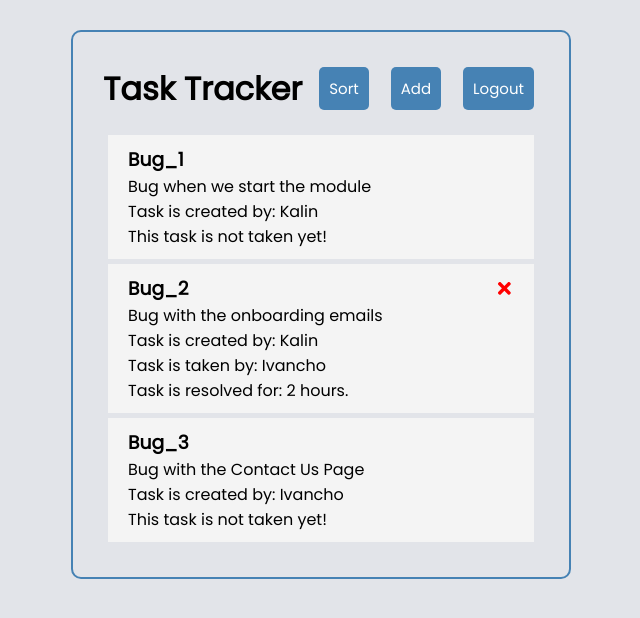
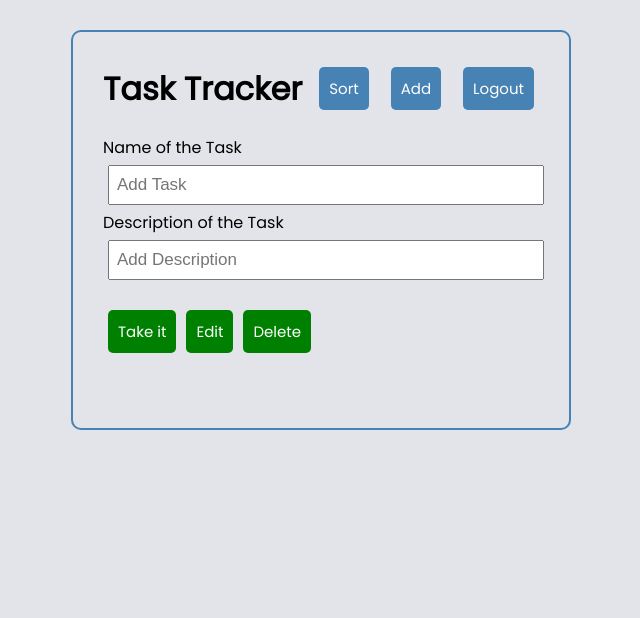
Before and after one commit to kalinsky-dev/TASK-TRACKER, a React (Create React App) app: page /1 in a window 1280 px wide. Shown: the top 618 px of the page, without its empty margins (319-959 px from the left). Built offline with nearby package versions, Linux system fonts and the light colour scheme.

Commit message:
make Routes for Home Page
Home , Login, Register, Create-Task, Details Page Router

```diff
--- a/src/App.js
+++ b/src/App.js
@@ -1,5 +1,6 @@
 
 import { useState } from 'react';
+import { Routes, Route, useNavigate } from 'react-router-dom';
 import AddTask from './components/AddTask';
 import Header from "./components/Header";
 import Home from "./components/Home";
@@ -53,11 +54,13 @@ function App() {
     <div className="container">
       <Header />
       <main>
-        <Home tasks={tasks} />
-        {/* <Login /> */}
-        {/* <Register /> */}
-        {/* <AddTask /> */}
-        {/* <TaskDetails /> */}
+        <Routes>
+          <Route path='/' element={<Home tasks={tasks} />}></Route>
+          <Route path='/login' element={<Login />}></Route>
+          <Route path='/register' element={<Register />}></Route>
+          <Route path='/create-task' element={<AddTask />}></Route>
+          <Route path='/:taskId' element={<TaskDetails tasks={tasks} />}></Route>
+        </Routes>
       </main>
     </div>
   );
--- a/src/index.js
+++ b/src/index.js
@@ -3,11 +3,14 @@ import ReactDOM from 'react-dom/client';
 import './index.css';
 import App from './App';
 import reportWebVitals from './reportWebVitals';
+import { BrowserRouter } from 'react-router-dom';
 
 const root = ReactDOM.createRoot(document.getElementById('root'));
 root.render(
   // <React.StrictMode>
+  <BrowserRouter>
     <App />
+  </BrowserRouter>
   // </React.StrictMode>
 );
 
```
